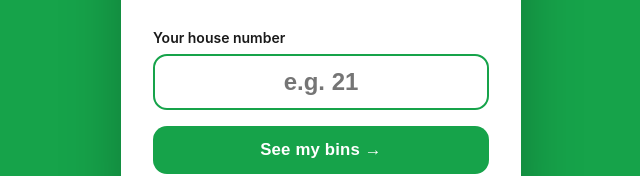
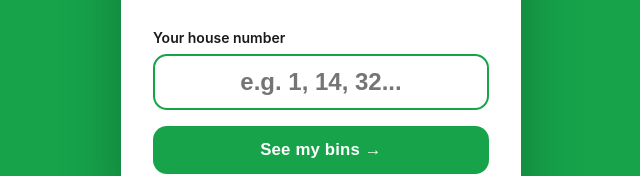
Before and after one commit to darrenhughes87/wheresyabin, a website: page public/index.html in a window 1280 px wide. Shown: the part 362-538 px from the top of the page, without its empty margins (319-959 px from the left). Drawn offline with Linux system fonts and the light colour scheme.

Commit message:
Remove specific house number from placeholder

```diff
--- a/public/index.html
+++ b/public/index.html
@@ -137,7 +137,7 @@
       <input
         type="number"
         id="house"
-        placeholder="e.g. 21"
+        placeholder="e.g. 1, 14, 32..."
         min="1"
         max="999"
         inputmode="numeric"
```
